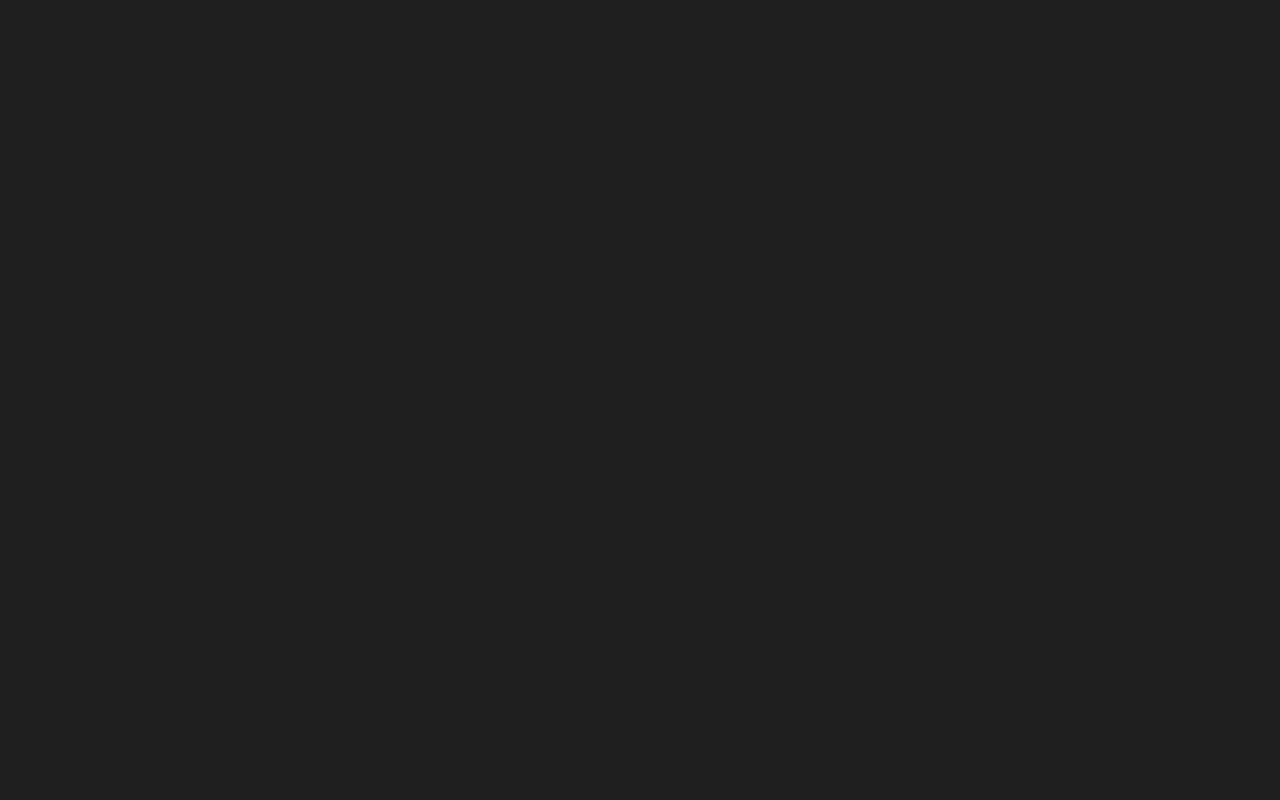
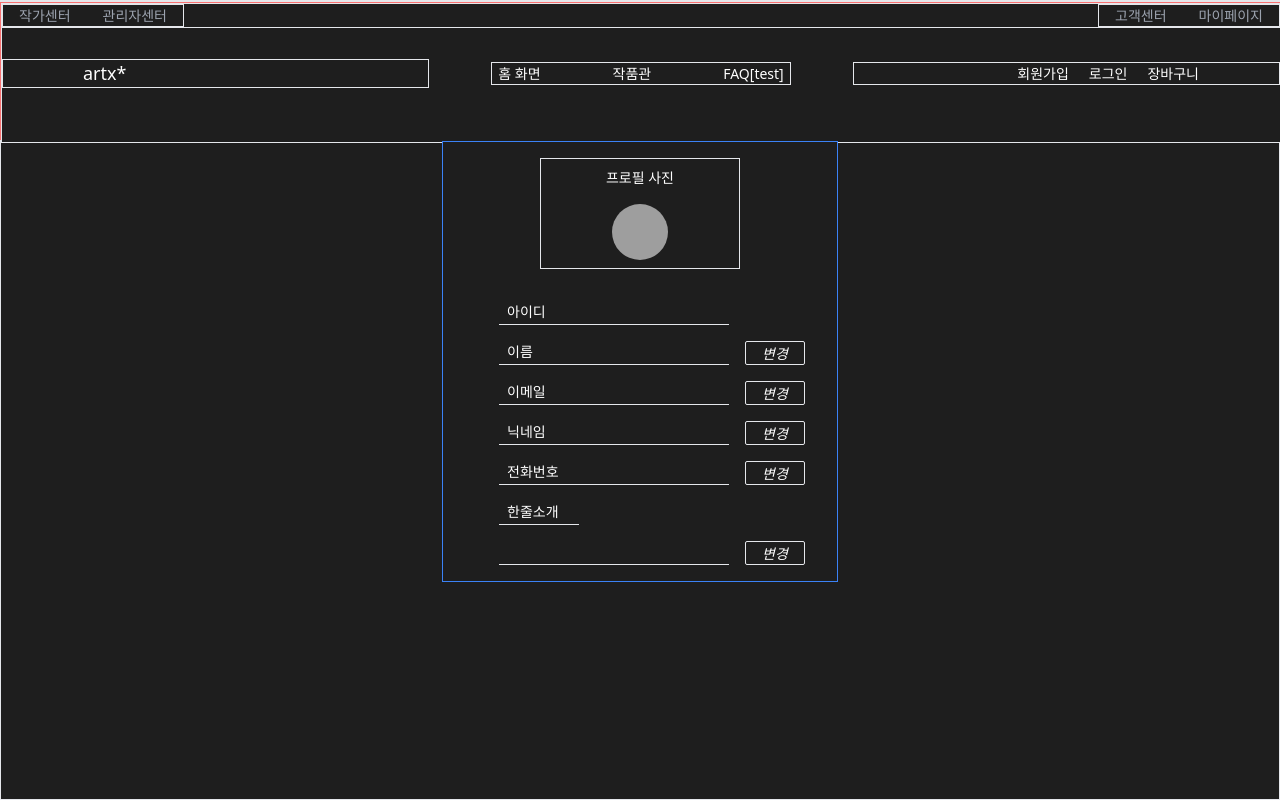
Before and after one commit to m-artx/artx-client, a React (Create React App) app: page /personal in a window 1280 px wide. Before the commit this address had no page. Built offline with nearby package versions, Linux system fonts and the light colour scheme; grey boxes are pictures that could not be loaded.

Commit message:
ARTX-110 login ing

```diff
--- a/src/App.js
+++ b/src/App.js
@@ -46,6 +46,8 @@ import Test from './pages/Test';
 import NoticePage from "./pages/NoticePage";
 
 
+//마이페이지
+import Personal from "./pages/myPages/Personal"
 
 
 
@@ -98,6 +100,12 @@ function App() {
                <Route path="/test" element={<Test />} /> {/* 슬라이드 테스트. 임시. */}
 
 
+               {/* 마이페이지 */}
+               {/* 개인정보관리 */}
+               <Route path="/personal" element={<Personal />} />
+
+
+
             </Route>
          </Routes>
       </div>
--- a/src/pages/ArtistsPage.jsx
+++ b/src/pages/ArtistsPage.jsx
@@ -1,18 +1,28 @@
 import React from 'react';
 import ArtistRegistrationPage from './userPages/ArtistRegistrationPage';
 import ProductRegistrationPage from './ProductRegistrationPage';
+import { useNavigate } from "react-router-dom";
+
+
+
+// 작품관리(작품등록 포함)
+// 문의관리
+// 커미션관리
 
 function ArtistsPage() {
+    const navigate = useNavigate();
+
+    const goToPage = (path) => {
+        navigate(path);
+    };
+
     return (
         <div>
             <div>
                 작가등록관리
                 {/* <ArtistRegistrationPage /> */}
             </div>
-            <div>
-                작품등록
-                {/* <ProductRegistrationPage /> */}
-            </div>
+            <div onClick={() => goToPage('ArtistRegistration')}>작품등록</div>
             <div>
                 주문관리
                 <div>배송관리</div>
--- /dev/null
+++ b/src/pages/myPages/Personal.jsx
@@ -0,0 +1,102 @@
+import React, { useRef, useState } from 'react';
+
+// 아이디
+// 이름
+// 이메일
+// 닉네임
+// 전화번호
+// 프로필사진변경
+// 한줄소개
+
+// 탈퇴하기 버튼
+
+const Label = ({ text }) => {
+    return <label className="w-20 px-2 border-b">{text}</label>;
+};
+const Input = ({ type }) => {
+    return <input className=" w-[150px]  focus:outline-none px-4 border-b" type={type}></input>;
+};
+const Button = ({ text }) => {
+    return <button className=" w-13 px-4 mx-4 border italic rounded-sm hover:bg-gray-800">{text}</button>;
+};
+
+const Div = ({ children }) => {
+    return <div className=" pl-10 flex justyfy-start h-6 m-4">{children}</div>;
+};
+
+function Personal() {
+    const fileInputRef = useRef(null);
+    const [imageUrl, setImageUrl] = useState(
+        'https://mblogthumb-phinf.pstatic.net/MjAyMDExMDFfMTgy/MDAxNjA0MjI4ODc1NDMw.Ex906Mv9nnPEZGCh4SREknadZvzMO8LyDzGOHMKPdwAg.ZAmE6pU5lhEdeOUsPdxg8-gOuZrq_ipJ5VhqaViubI4g.JPEG.gambasg/%EC%9C%A0%ED%8A%9C%EB%B8%8C_%EA%B8%B0%EB%B3%B8%ED%94%84%EB%A1%9C%ED%95%84_%ED%95%98%EB%8A%98%EC%83%89.jpg?type=w800'
+    );
+
+    const handleImageClick = () => {
+        fileInputRef.current.click();
+    };
+
+    const handleFileChange = (e) => {
+        const selectedFile = e.target.files[0];
+        if (selectedFile) {
+            const imageUrl = URL.createObjectURL(selectedFile);
+            setImageUrl(imageUrl);
+        }
+    };
+
+    return (
+        <div>
+            <div className="flex justify-center">
+                <div className="flex justify-center items-center border w-[200px] flex-col mx-auto my-4">
+                    <div className="p-2">프로필 사진</div>
+                    <img
+                        className="w-14 h-14 m-2 rounded-full object-cover"
+                        src={imageUrl} // Use the imageUrl state here
+                        alt="Profile"
+                        onClick={handleImageClick}
+                    />
+                    <input type="file" ref={fileInputRef} style={{ display: 'none' }} onChange={handleFileChange} />
+                </div>
+            </div>
+            <div>
+                <Div>
+                    <Label text="아이디" />
+                    <Input type="text" />
+                </Div>
+                <Div>
+                    <Label text="이름" />
+                    <Input type="text" />
+                    <Button text="변경" />
+                </Div>
+                <Div>
+                    <Label text="이메일" />
+                    <Input type="text" />
+                    <Button text="변경" />
+                </Div>
+                <Div>
+                    <Label text="닉네임" />
+                    <Input type="text" />
+                    <Button text="변경" />
+                </Div>
+                <Div>
+                    <Label text="전화번호" />
+                    <Input type="text" />
+                    <Button text="변경" />
+                </Div>
+            </div>
+
+            <div>
+                <Div>
+                    <Label text="한줄소개" />
+                </Div>
+                <Div>
+                    <textarea
+                        type="text"
+                        className="w-[230px] focus:outline-none px-2 border-b resize-none "
+                    ></textarea>
+                    <Button text="변경" />
+                </Div>
+            </div>
+        </div>
+    );
+}
+
+export default Personal;
--- a/src/pages/userPages/Mypage.jsx
+++ b/src/pages/userPages/Mypage.jsx
@@ -1,28 +1,50 @@
 import React from 'react';
-import { Link } from 'react-router-dom';
+import { useNavigate } from 'react-router-dom';
 import { useSelector } from 'react-redux';
+// 개인정보관리
+// 비밀번호변경
+// 주문/배송정보
+// 배송지관리
+// 고객센터
+// 로그아웃
+
+function MyPage() {
+    const navigate = useNavigate();
+
+    const userInfo = useSelector((state) => state.user);
+    console.log(userInfo);
+
+    const goToPage = (path) => {
+        navigate(path);
+    };
+
+    return (
+      <div className="bg-white text-black shadow-lg w-screen h-screen flex flex-col">
+      <h1 className="text-center border text-3xl bg-white text-black">마이페이지</h1>
+      <div className="mb-4 bg-white w-[300px] text-black flex flex-col justify-center mx-auto">
+          <button className=" bg-white text-black py-2 mt-4 border" onClick={() => goToPage('/personal')}>
+              개인정보관리
+          </button>
+          <button className=" bg-white text-black py-2 mt-4 border" onClick={() => goToPage('/')}>
+              비밀번호 변경
+          </button>
+          <button className=" bg-white text-black py-2 mt-4 border" onClick={() => goToPage('/')}>
+              주문/배송정보
+          </button>
+          <button className=" bg-white text-black py-2 mt-4 border" onClick={() => goToPage('/')}>
+              배송지관리
+          </button>
+          <button className=" bg-white text-black py-2 mt-4 border" onClick={() => goToPage('/')}>
+              고객센터 개인문의
+          </button>
+          <button className=" bg-white text-black py-2 mt-4 border" onClick={() => goToPage('/')}>
+              로그아웃
+          </button>
 
 
-function MyPage() {
-  const userInfo = useSelector((state) => state.user);
-  console.log(userInfo)
-
-  return (
-    <div className="bg-white text-black border border-black p-4  shadow-lg w-screen h-screen ">
-      <h1 className="flex justify-center text-5xl bg-white text-black">마이페이지</h1>
-      <span className="font-bold flex justify-center text-4x bg-white text-blackl">홍길동 님</span>
-      <div className="mb-4 bg-white text-black">
-        <Link to="/orderhistory" className="bloc bg-white text-black px-4 py-2 rounded-lg flex justify-center">
-          주문/배송 정보
-        </Link>
       </div>
-      <div>
-        <Link to="/member" className=" bg-white text-black px-4 py-2 flex justify-center ">
-          개인정보 관리
-        </Link>
-      </div>
-    </div>
-  );
+  </div>
+    );
 }
 
 export default MyPage;
```
